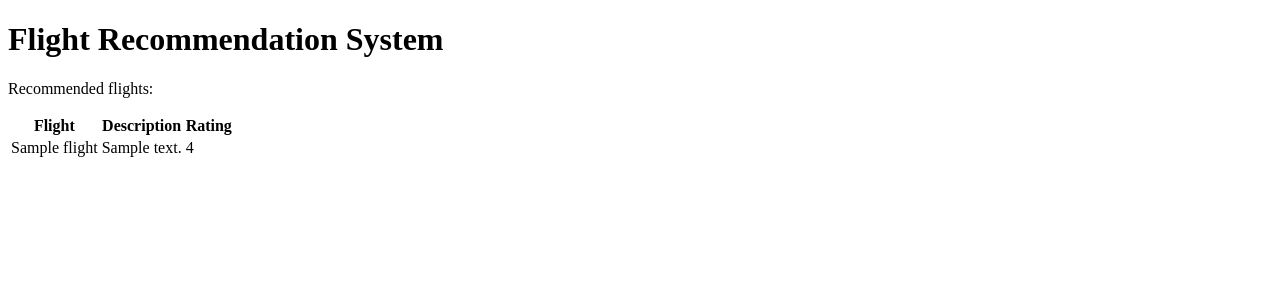
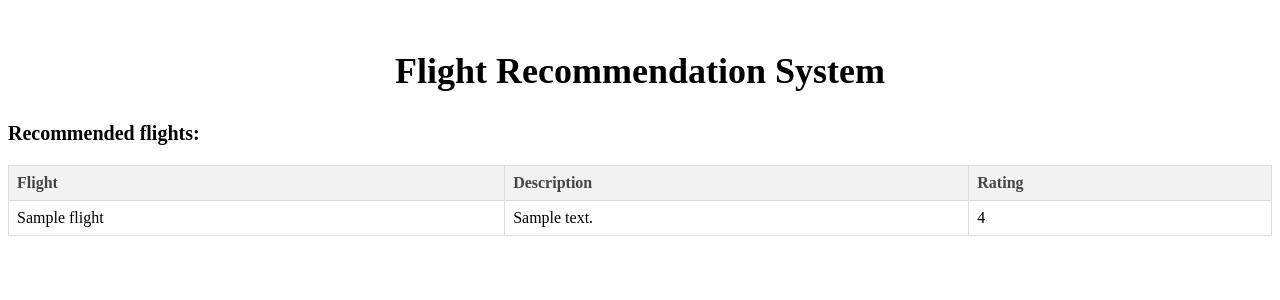
Before and after one commit to Dnyaneshwari1707/AI-DS_B4_CC_CP, a Flask app: template CC Cp/templates/recommend.html in a window 1280 px wide. Shown: the top 300 px of the page. Run offline with Flask 3, Linux system fonts and the light colour scheme; the template is opened without the code that fills it: most values are stand-ins (such as "Sample title", 1, 10 or a date in 2020); parts of the project's set-up code (start-up, migrations or seed data) failed here and were passed over.

Commit message:
Update recommend.html

```diff
--- a/CC Cp/templates/recommend.html
+++ b/CC Cp/templates/recommend.html
@@ -1,4 +1,4 @@
-<!DOCTYPE html>
+<!-- <!DOCTYPE html>
 <html>
 <head>
     <title>Flight Recommendation System</title>
@@ -25,4 +25,78 @@
         </tbody>
     </table>
 </body>
+</html> -->
+
+<!DOCTYPE html>
+<html>
+<head>
+    <title>Flight Recommendation System</title>
+    <style>
+        /* Style for the table */
+        table {
+            border-collapse: collapse;
+            width: 100%;
+            margin-bottom: 20px;
+        }
+
+        /* Style for table headers */
+        th {
+            background-color: #f2f2f2;
+            color: #444444;
+            font-weight: bold;
+            text-align: left;
+            padding: 8px;
+            border: 1px solid #dddddd;
+        }
+
+        /* Style for table cells */
+        td {
+            text-align: left;
+            padding: 8px;
+            border: 1px solid #dddddd;
+        }
+
+        /* Style for table rows on hover */
+        tr:hover {
+            background-color: #f5f5f5;
+        }
+
+        /* Style for the page header */
+        h1 {
+            font-size: 36px;
+            text-align: center;
+            margin-top: 50px;
+            margin-bottom: 30px;
+        }
+
+        /* Style for the paragraph */
+        p {
+            font-size: 20px;
+            font-weight: bold;
+            margin-bottom: 20px;
+        }
+    </style>
+</head>
+<body>
+    <h1>Flight Recommendation System</h1>
+    <p>Recommended flights:</p>
+    <table>
+        <thead>
+            <tr>
+                <th>Flight</th>
+                <th>Description</th>
+                <th>Rating</th>
+            </tr>
+        </thead>
+        <tbody>
+            {% for index, row in recommended_flights.iterrows() %}
+                <tr>
+                    <td>{{ row['Flight'] }}</td>
+                    <td>{{ row['Description'] }}</td>
+                    <td>{{ row['Rating'] }}</td>
+                </tr>
+            {% endfor %}
+        </tbody>
+    </table>
+</body>
 </html>
```
